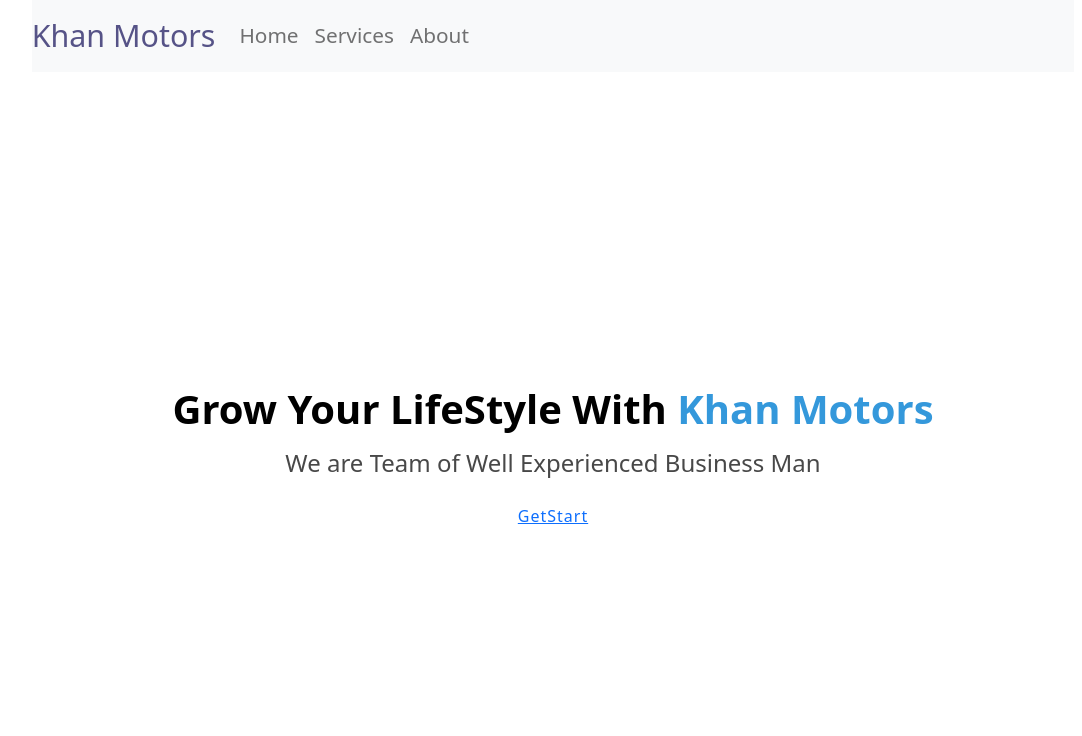
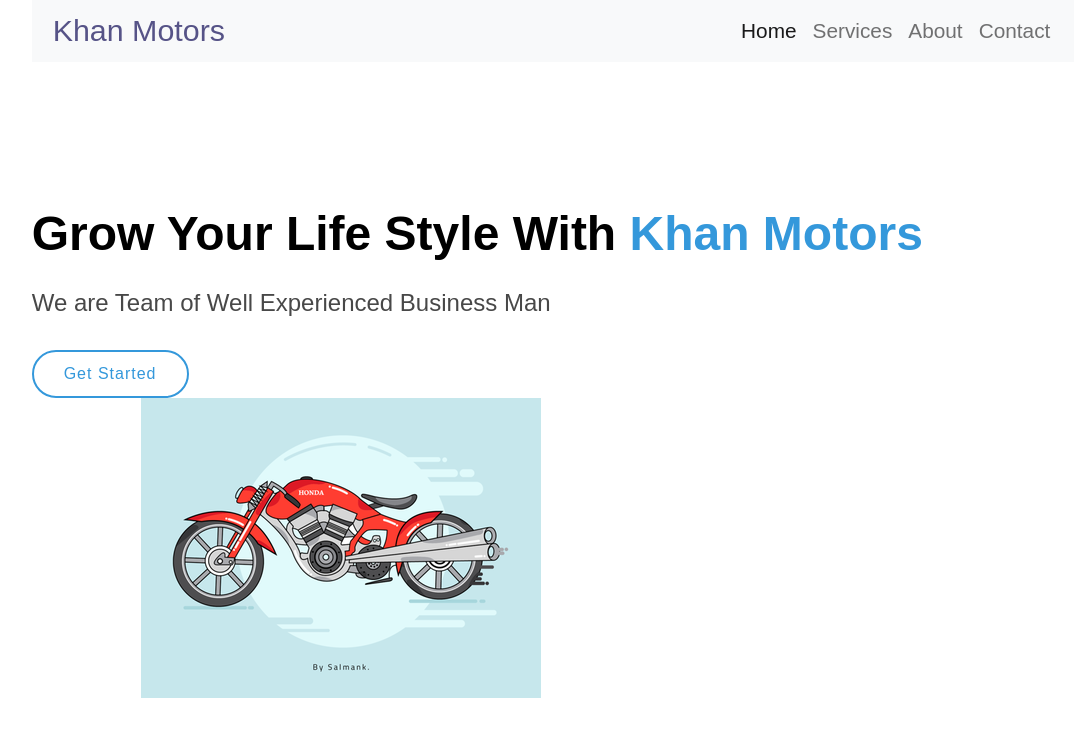
Before and after one commit to mAsadSiddique/animation-project, a React (Create React App) app: page /Home in a window 1280 px wide. Shown: the top 736 px of the page, without its empty margins (87-1169 px from the left). Built offline with nearby package versions, Linux system fonts and the light colour scheme.

Commit message:
Updated Home Page and About page

```diff
--- a/public/index.html
+++ b/public/index.html
@@ -1,15 +1,14 @@
 <!DOCTYPE html>
 <html lang="en">
-  <head>
+
+<head>
     <meta charset="utf-8" />
     <link rel="icon" href="%PUBLIC_URL%/favicon.ico" />
     <meta name="viewport" content="width=device-width, initial-scale=1" />
     <meta name="theme-color" content="#000000" />
-    <meta
-      name="description"
-      content="Web site created using create-react-app"
-    />
+    <meta name="description" content="Web site created using create-react-app" />
     <link rel="apple-touch-icon" href="%PUBLIC_URL%/logo192.png" />
+    <link rel="stylesheet" href="https://maxcdn.bootstrapcdn.com/bootstrap/4.5.0/css/bootstrap.min.css" integrity="sha384-9aIt2nRpC12Uk9gS9baDl411NQApFmC26EwAOH8WgZl5MYYxFfc+NcPb1dKGj7Sk" crossorigin="anonymous" />
     <!--
       manifest.json provides metadata used when your web app is installed on a
       user's mobile device or desktop. See https://developers.google.com/web/fundamentals/web-app-manifest/
@@ -25,8 +24,9 @@
       Learn how to configure a non-root public URL by running `npm run build`.
     -->
     <title>React App</title>
-  </head>
-  <body>
+</head>
+
+<body>
     <noscript>You need to enable JavaScript to run this app.</noscript>
     <div id="root"></div>
     <!--
@@ -39,5 +39,6 @@
       To begin the development, run `npm start` or `yarn start`.
       To create a production bundle, use `npm run build` or `yarn build`.
     -->
-  </body>
+</body>
+
 </html>
--- a/src/App.css
+++ b/src/App.css
@@ -1,4 +1,4 @@
-.active-link {
+/* .active-link {
     font-weight: bold;
     border-bottom: 1px solid #565387;
 }
@@ -40,4 +40,4 @@
     to {
         transform: rotate(360deg);
     }
-}
+} */
--- a/src/App.js
+++ b/src/App.js
@@ -1,6 +1,7 @@
 import React from 'react';
 import './App.css';
 import '../node_modules/bootstrap/dist/css/bootstrap.min.css';
+import '../node_modules/bootstrap/dist/js/bootstrap.bundle';
 
 import RouterPanel from './RouterPanel';
 
--- a/src/Components/About.jsx
+++ b/src/Components/About.jsx
@@ -1,11 +1,22 @@
 import React from 'react';
+// import { NavLink } from 'react-router-dom';
+import web from '../../src/images/bike-illustration_1x.png'
+import Common from './Common';
 
-function About(){
-    return (
-    <div>
+function About() {
 
-        <h3>Welcome To About Page</h3>
-    </div>
+
+
+    return ( <
+        >
+        <
+        Common name = "Welcome TO About Page Of"
+        imgSrc = { web }
+        visit = "/Contact"
+        btnName = "Contact Now" /
+        >
+        <
+        />
     );
 }
 
--- /dev/null
+++ b/src/Components/Common.jsx
@@ -0,0 +1,54 @@
+import React from 'react';
+import { NavLink } from 'react-router-dom';
+// import web from '../../src/images/bike-illustration_1x.png'
+
+function Common(props) {
+
+
+
+    return ( <
+        >
+        <
+        section id = "header"
+        className = "d-flex align-items-center" >
+        <
+        div className = "container-fluid nav_bg" >
+        <
+        div className = "row" >
+        <
+        div className = "col-10 mx-auto" >
+        <
+        div className = "row" >
+        <
+        div className = "col-mid-6 pt-5 pt-lg-0 order-2 order-lg-1 d-flex justify-content-center flex-column" >
+        <
+        h1 > { props.name } <
+        strong className = "brand-name" > Khan Motors < /strong> <
+        /h1> <
+        h2 className = "my-3" >
+        We are Team of Well Experienced Business Man <
+        /h2> <
+        div className = "mt-3" >
+        <
+        NavLink to = { props.visit }
+        className = "btn-get-started" > { props.btnName } < /NavLink> <
+        /div> <
+        /div> <
+        div className = "col-lg-6 order-1 order-lg-2 header-img" >
+        <
+        img src = { props.imgSrc }
+        className = "img-fluid animated"
+        alt = "Home img" / >
+        <
+        /div> <
+        /div> <
+        /div> <
+        /div> <
+        /div> <
+        /section> <
+        />
+    );
+}
+
+
+export default Common;
--- /dev/null
+++ b/src/Components/Contact.jsx
@@ -0,0 +1,12 @@
+import React from 'react';
+
+function Contact() {
+    return ( <
+        div >
+        <
+        h1 > Welcome to Contact Page < /h1> <
+        /div>
+    )
+}
+
+export default Contact;
--- a/src/Components/Home.jsx
+++ b/src/Components/Home.jsx
@@ -1,45 +1,21 @@
 import React from 'react';
-import web from '../../src/images/asad.jpeg'
+// import { NavLink } from 'react-router-dom';
+import web from '../../src/images/bike-illustration_1x.png'
+import Common from './Common';
 
-function Home() {
+function Home(props) {
+
+
+
     return ( <
         >
         <
-        section id = "header"
-        className = "d-flex align-items-center" >
+        Common name = "Grow Your Life Style With"
+        imgSrc = { web }
+        visit = "/About"
+        btnName = "Get Started" /
+        >
         <
-        div className = "container-fluid nav_bg" >
-        <
-        div className = "row" >
-        <
-        div className = "col-10 mx-auto" >
-        <
-        div className = "row" >
-        <
-        div className = "col-mid-6 pt-5 pt-lg-0 order-2 order-lg-1" >
-        <
-        h1 >
-        Grow Your LifeStyle With <
-        strong className = "brand-name" > Khan Motors < /strong> <
-        /h1> <
-        h2 className = "my-3" >
-        We are Team of Well Experienced Business Man <
-        /h2> <
-        div className = "mt-3" >
-        <
-        a href = ""
-        className = "btn-get-started" > GetStart < /a> <
-        /div> <
-        /div> <
-        div className = "col-lg-6 order-1 order-lg-2 header-img" > { /* <img src={web} className="img-fluid animated " alt="Home img" /> */ }
-
-        <
-        /div> <
-        /div> <
-        /div> <
-        /div> <
-        /div> <
-        /section> <
         />
     );
 }
--- a/src/Components/NavBar.jsx
+++ b/src/Components/NavBar.jsx
@@ -1,8 +1,13 @@
 import React from 'react';
 import { Navbar, Nav } from 'react-bootstrap';
+import { NavLink } from 'react-router-dom';
 
 function NavBar() {
 
+
+    // let handleClick = (event)=>{
+    //     console.log(event.target)
+    // }
 
     return ( <
         >
@@ -13,32 +18,54 @@
         <
         div className = "col-10 mx-auto" >
         <
-        Navbar bg = "light"
+        Navbar className = "navbar navbar-expand-lg navbar-light bg-light"
+        bg = "light"
         expand = "lg" >
         <
-        Navbar.Brand href = "/home" > Khan Motors < /Navbar.Brand> <
+        NavLink className = "navbar-brand"
+        to = "/home" > Khan Motors < /NavLink> <
         Navbar.Toggle ariacontrols = "basic-navbar-nav" / >
         <
-        Navbar.Collapse id = "basic-navbar-nav" >
+        Navbar.Collapse id = "basic-navbar-nav" > { /* <Nav className="navbar-nav ml-auto mb-2 mb-lg-0"> */ } <
+        ul className = "navbar-nav ml-auto mb-2 mb-lg-0" >
         <
-        Nav className = "ml-auto" >
+        li className = "nav-item" >
         <
-        Nav.Link href = "/Home"
-        // activateClassName="active-link"
-        >
+        NavLink exact activateClassName = "menu-active"
+        className = "nav-link "
+        to = "/Home" >
         Home <
-        /Nav.Link> <
-        Nav.Link href = "/Services"
-        // activateClassName="active-link"
-        >
+        /NavLink> <
+        /li>
+
+        <
+        li className = "nav-item" >
+        <
+        NavLink activateClassName = "menu-active"
+        className = "nav-link "
+        to = "/Services" >
         Services <
-        /Nav.Link> <
-        Nav.Link href = "/About"
-        // activateClassName="active-link"
-        >
+        /NavLink> <
+        /li>
+
+        <
+        li className = "nav-item" >
+        <
+        NavLink activateClassName = "menu-active"
+        className = "nav-link "
+        to = "/About" >
         About <
-        /Nav.Link> <
-        /Nav> <
+        /NavLink> <
+        /li> <
+        li className = "nav-item" >
+        <
+        NavLink activateClassName = "menu-active"
+        className = "nav-link "
+        to = "/Contact" >
+        Contact <
+        /NavLink> <
+        /li> <
+        /ul> { /* </Nav> */ } <
         /Navbar.Collapse> <
         /Navbar> <
         /div> <
--- a/src/RouterPanel.jsx
+++ b/src/RouterPanel.jsx
@@ -5,6 +5,7 @@
 import Navbar from './Components/NavBar';
 import { BrowserRouter, Route, Routes } from 'react-router-dom';
 import NotFound from './Components/NotFound';
+import Contact from './Components/Contact';
 
 function RouterPanel() {
     return ( <
@@ -22,8 +23,12 @@
         element = { < About / > } > < /Route> <
         Route path = "Services"
         element = { < Services / > } > < /Route> <
+        Route path = "Contact"
+        element = { < Contact / > } > < /Route> <
         Route path = "*"
-        element = { < NotFound / > } > < /Route> <
+        element = { < NotFound / > } > < /Route>
+
+        <
         /Routes> <
         /BrowserRouter> <
         /div>
--- a/src/index.css
+++ b/src/index.css
@@ -1,10 +1,16 @@
 @import url("https://fonts.googleapis.com/css2?family=Mulish:ital,wght@0,200;1,200&display=swap");
-body {
+* {
     margin: 0;
-    font-family: -apple-system, BlinkMacSystemFont, 'Segoe UI', 'Roboto', 'Oxygen', 'Ubuntu', 'Cantarell', 'Fira Sans', 'Droid Sans', 'Helvetica Neue', sans-serif;
-    -webkit-font-smoothing: antialiased;
-    -moz-osx-font-smoothing: grayscale;
-    font-family: 'Mulish', sans-serif;
+    padding: 0;
+    /* font-family: -apple-system, BlinkMacSystemFont, 'Segoe UI', 'Roboto', 'Oxygen', 'Ubuntu', 'Cantarell', 'Fira Sans', 'Droid Sans', 'Helvetica Neue', sans-serif; */
+    /* -webkit-font-smoothing: antialiased;
+    -moz-osx-font-smoothing: grayscale; */
+    box-sizing: border-box;
+    font-family: 'Muli', sans-serif;
+}
+
+.navbar {
+    background-color: #fff !important;
 }
 
 .navbar-brand {
@@ -12,26 +18,47 @@
     color: #565387 !important;
 }
 
-.ml-auto {
+.navbar a {
     font-size: 1.3rem;
     text-transform: capitalize;
+    text-decoration: none;
+    padding: 0px 5px;
+    color: rgb(122, 119, 119);
 }
 
-.ml-auto :hover {
+.menu-active {
+    font-weight: bold;
+    border-bottom: 1px solid #565387;
+}
+
+
+/* .nav-link {
+    font-weight: bold;
+    border-bottom: 1px solid #565387;
+} */
+
+.navbar a:hover {
     color: #3498db !important;
 }
 
-.active-link {
-    font-weight: bold;
-    border-bottom: 2px solid #565387;
-}
-
-code {
-    font-family: source-code-pro, Menlo, Monaco, Consolas, 'Courier New', monospace;
+@media (max-width: 991px) {
+    .navbar-brand {
+        font-size: 1.5rem !important;
+        /* color: #565387 !important; */
+    }
+    .menu-active {
+        font-weight: bold;
+        /* border-bottom: 2px solid #565387; */
+    }
 }
 
 
-/* /////////////////////////////////////////////////////////////// */
+/* code {
+    font-family: source-code-pro, Menlo, Monaco, Consolas, 'Courier New', monospace;
+} */
+
+
+/* ///////////////////////////Home page Decoration//////////////////////////////////// */
 
 #header {
     width: 100%;
@@ -40,19 +67,19 @@
 }
 
 #header h1 {
-    margin: 0px 0px 10px 0px;
-    font-size: 40px;
+    margin: 0 0 10px 0;
+    font-size: 48px;
     font-weight: 700;
     color: black;
+}
+
+#header .brand-name {
+    color: #3498db;
 }
 
 #header h2 {
     color: #484848;
     font-size: 24px;
-}
-
-#header .brand-name {
-    color: #3498db;
 }
 
 #header .btn-get-started {
@@ -62,4 +89,39 @@
     display: inline-block;
     padding: 10px 30px;
     border-radius: 50px;
+    transition: 0.5s;
+    color: #3498db;
+    border: 2px solid #3498db;
+    text-decoration: none;
 }
+
+#header .btn-get-started:hover {
+    background-color: #3498db;
+    color: #fff;
+}
+
+.header-img {
+    text-align: right;
+}
+
+#header .animated {
+    animation: up-down 2s ease-in-out infinite alternate-reverse both;
+}
+
+@-webkit-keyframes up-down {
+    0% {
+        transform: translateY(10px);
+    }
+    100% {
+        transform: translateY(-10px);
+    }
+}
+
+@keyframes up-down {
+    0% {
+        transform: translateY(10px);
+    }
+    100% {
+        transform: translateY(-10px);
+    }
+}
```
Also changed, not shown: src/images/bike-illustration_1x.png (added).
